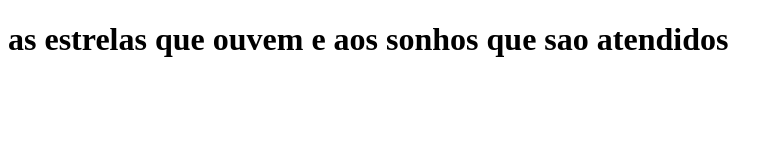
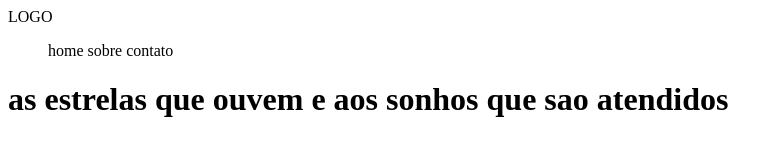
Before and after one commit to mrslolas/site, a plain HTML site: page index.html in a window 1280 px wide. Shown: the whole page, without its empty margins (0-783 px from the left). Drawn offline with Linux system fonts and the light colour scheme.

Commit message:
criado menu

```diff
--- a/index.html
+++ b/index.html
@@ -1,14 +1,27 @@
 <!DOCTYPE html>
-<html lang="pt-br">
+<html lang="pt-br
 <head>
     <meta charset="UTF-8">
     <meta http-equiv="X-UA-Compatible" content="IE=edge">
     <meta name="viewport" content="width=device-width,"">
-    <title></title>
+    <title>document</title>
 </head>
 <body>
     <header>
+    <div>
+        <div>LOGO</div</p>
+        <div>
+<nav>
+    <ul>
+    <lin>home</lin>
+   <liv>sobre</liv>
+    <liv>contato</liv>
 
+
+
+    </ul>
+</nav>
+    </div>
     </header>
     <main>
     <h1>as estrelas que ouvem e aos sonhos que sao atendidos</h1>
```
